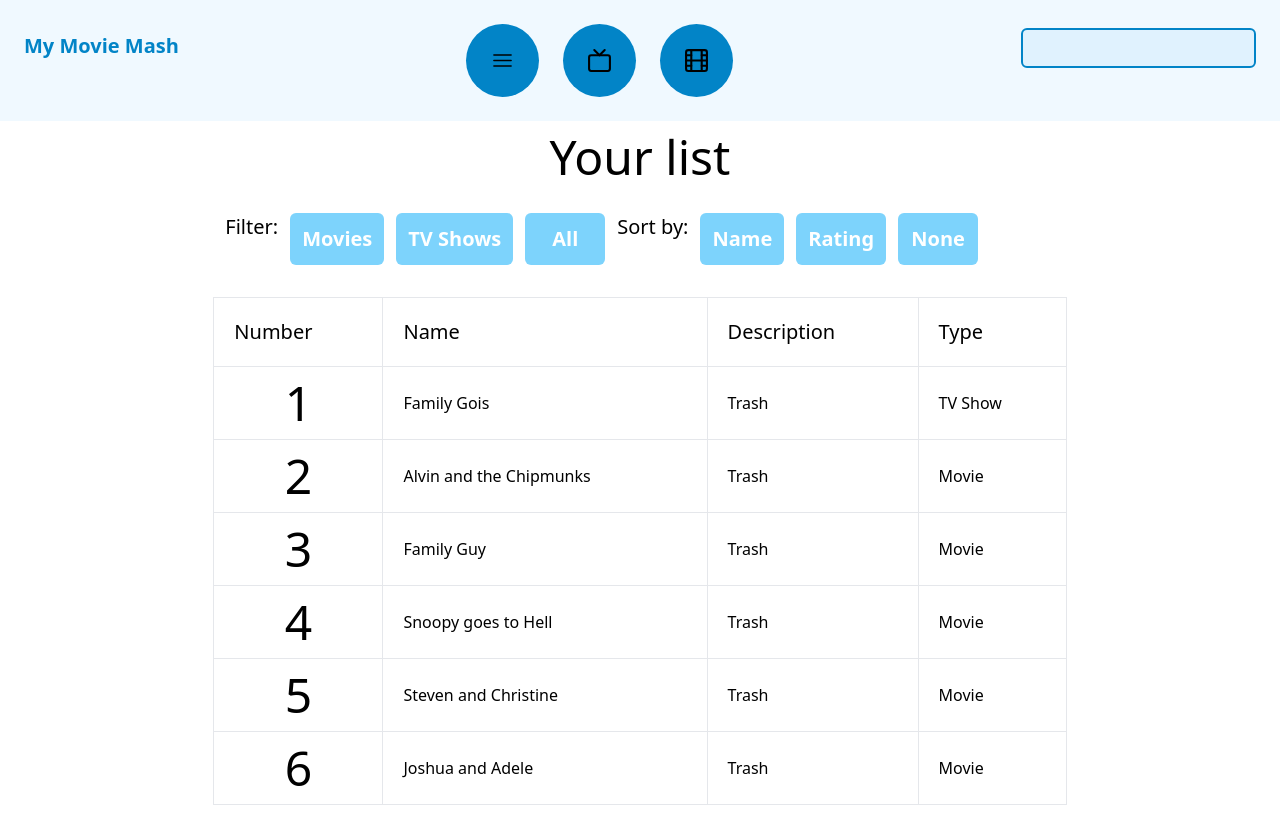
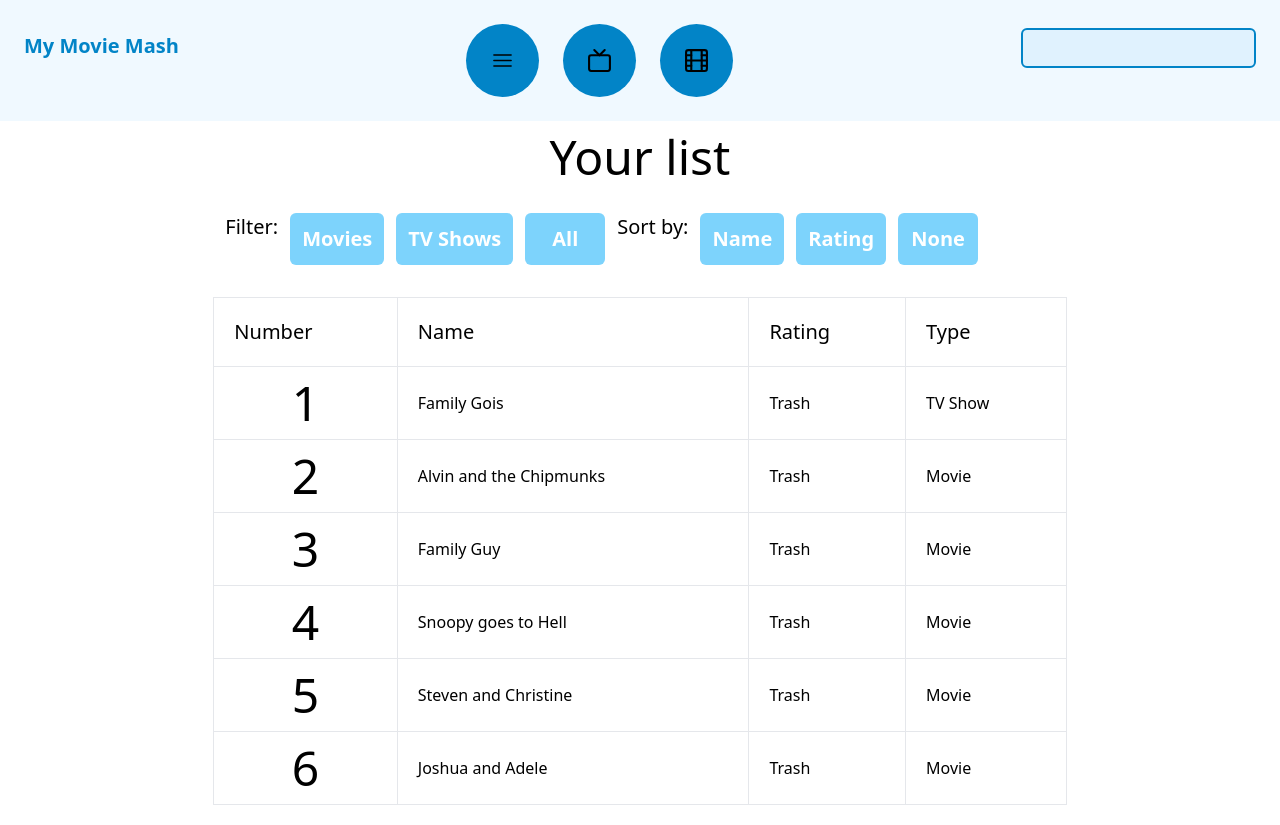
Before and after one commit to ACAUHS/my-movie-mash, a Next.js app: page /list in a window 1280 px wide. Built offline with nearby package versions, Linux system fonts and the light colour scheme.

Commit message:
Changed description to"rating"

```diff
--- a/pages/list.tsx
+++ b/pages/list.tsx
@@ -80,7 +80,7 @@ export default function List() {
                             <tr>
                                 <TableHeader>Number</TableHeader>
                                 <TableHeader>Name</TableHeader>
-                                <TableHeader>Description</TableHeader>
+                                <TableHeader>Rating</TableHeader>
                                 <TableHeader>Type</TableHeader>
                             </tr>
                             {ForageWatchableInterface.GetUserWatchablesSorted(GetSortLambda(sort)).filter(GetFilterLambda(filter)).map(function (m: Watchable, index: number) {
```
